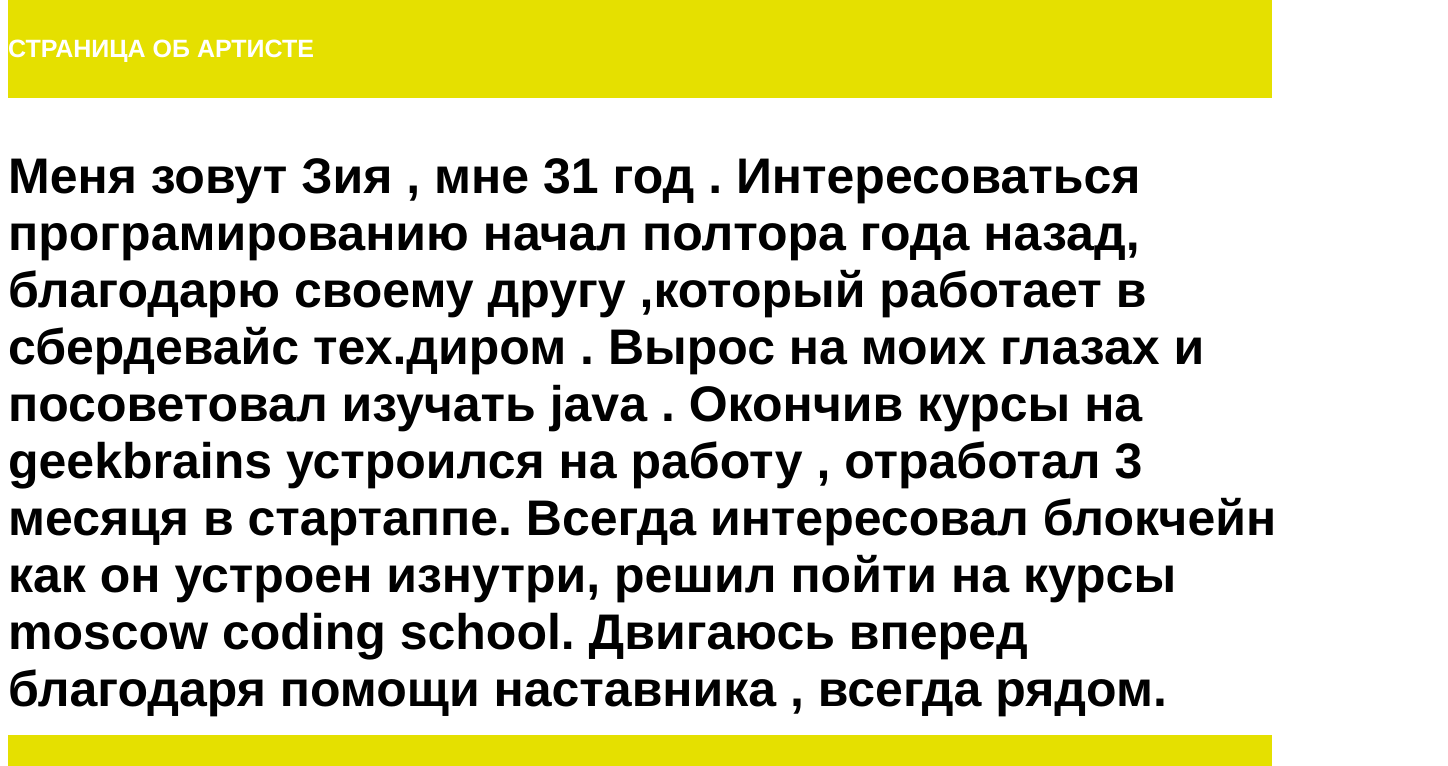
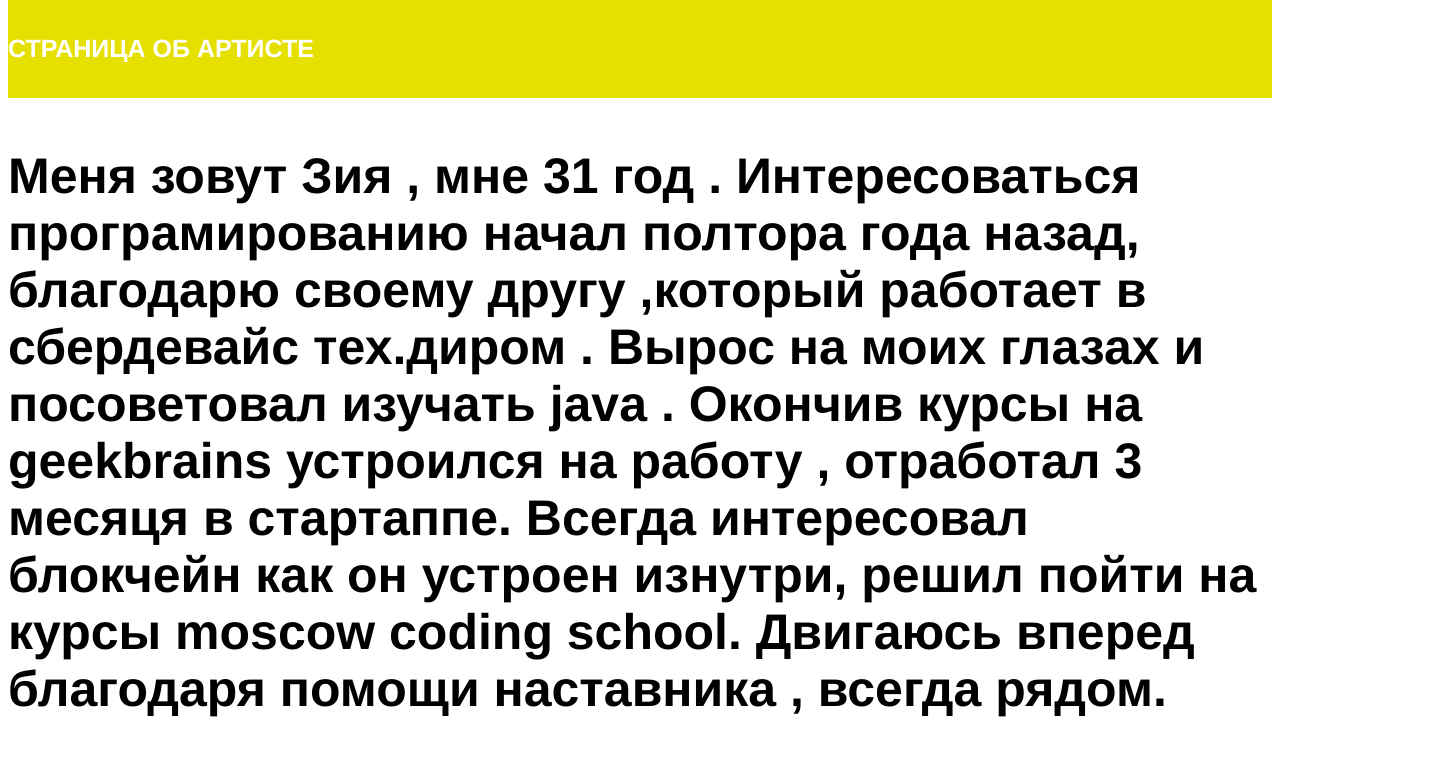
Before and after one commit to zikinho-pernambukano/MCS-code, a plain HTML site: page 3_start/index.html in a window 1280 px wide. Shown: the part 1374-2140 px from the top of the page, 1448 px wide, since content can reach past the window. Drawn offline with Linux system fonts and the light colour scheme.

Commit message:
Update styles.css
update about

```diff
--- a/3_start/styles.css
+++ b/3_start/styles.css
@@ -11,11 +11,11 @@ line-height: 57px;
 color: #FFFFFF;
 }
 .main-img{
-width: 1440px;
 height: 1080px;
 left: 0px;
 top: 200px;
 display: flex;
+background-size: cover;
 background-image:url(images/img.png);
 }
 .links{
@@ -38,11 +38,7 @@ color: #FFFFFF;
 }
 
 .about{
-width: 1280px;
 height: 637px;
-left: 80px;
-top: 1490px;
-display: flex;
 font-family: 'Helvetica';
 font-style: normal;
 font-weight: 700;
```
